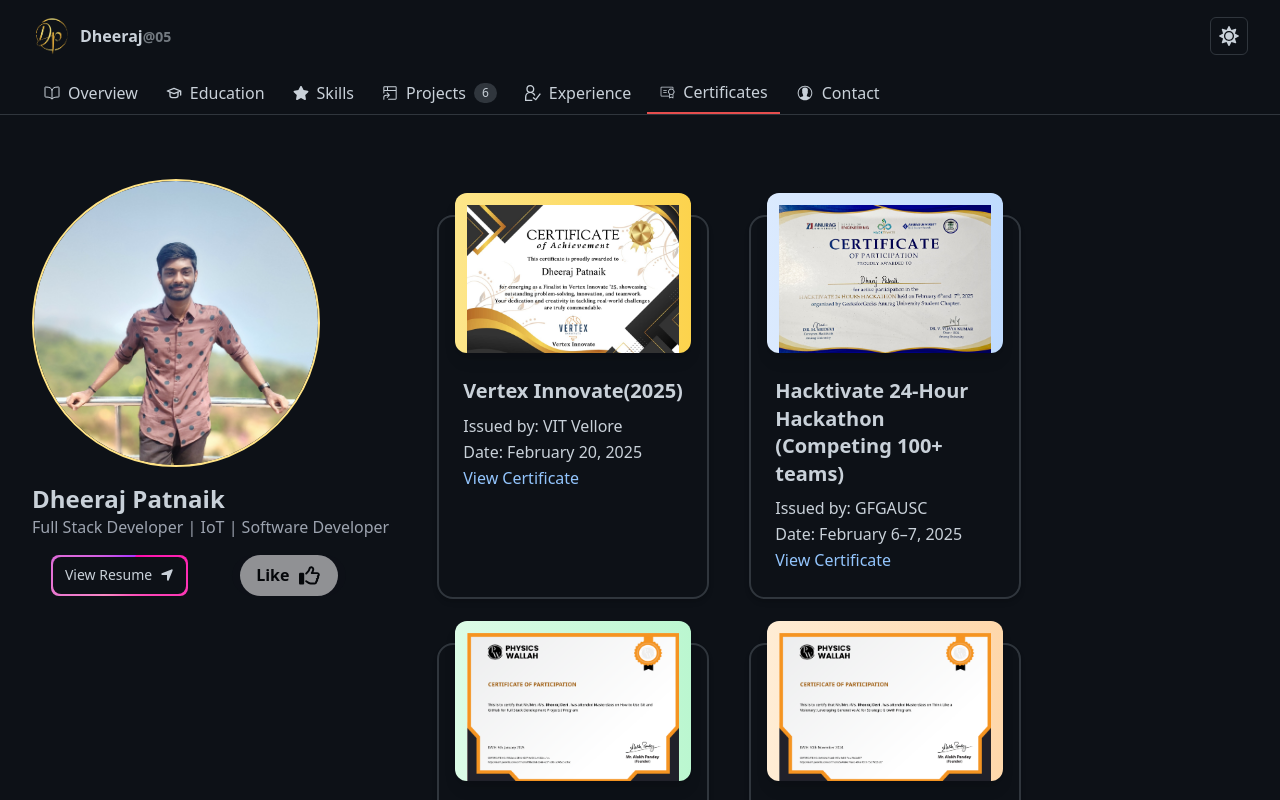
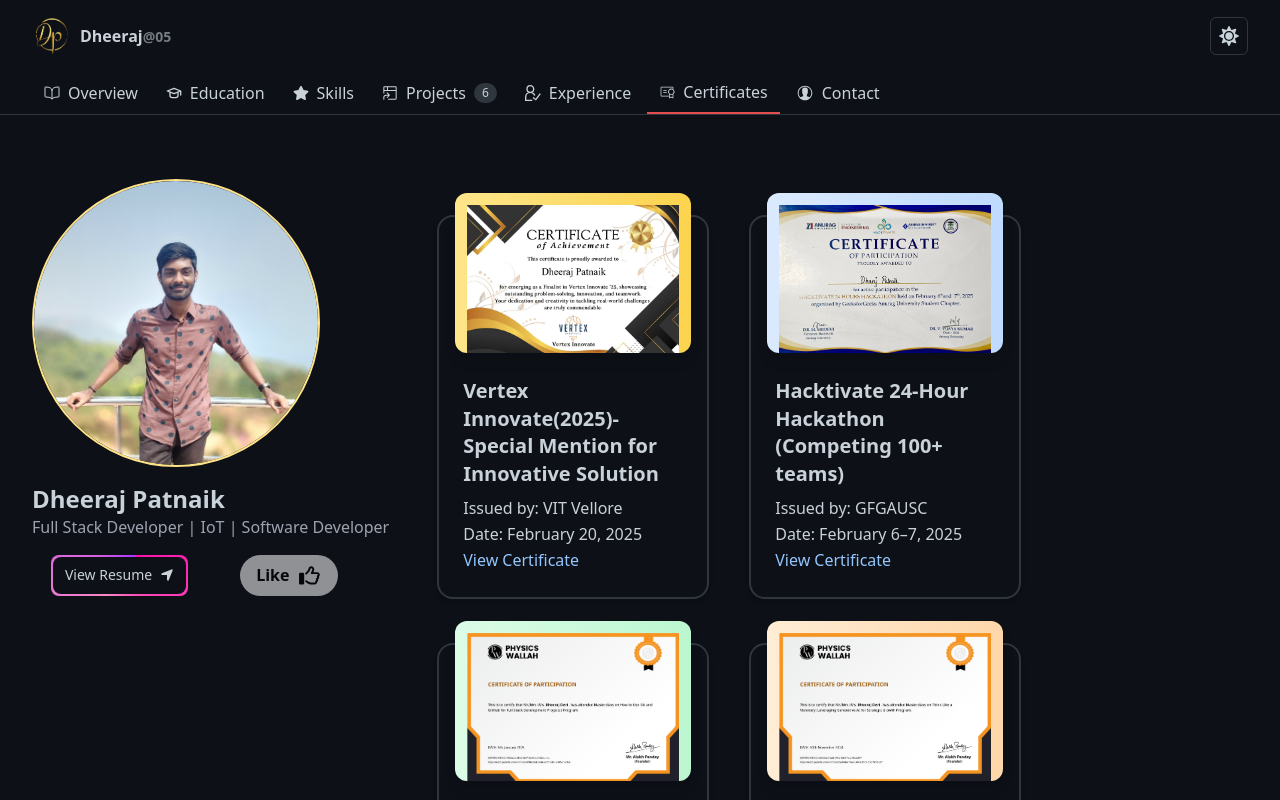
Before and after one commit to Dheeraj101097/Dheeraj_portfolio, a React (Vite) app in the folder portfolio/: page /certificates in a window 1280 px wide. Shown: the top 800 px of the page. Built offline with nearby package versions, Linux system fonts and the light colour scheme.

Commit message:
certificate added

```diff
--- a/portfolio/src/pages/Certificate.jsx
+++ b/portfolio/src/pages/Certificate.jsx
@@ -23,7 +23,7 @@ const Certificate = () => {
               </div>
               <div className="p-6">
                 <h5 className="mb-2 block font-sans text-xl font-semibold leading-snug tracking-normal text-blue-gray-900 antialiased">
-                  Vertex Innovate(2025)
+                  Vertex Innovate(2025)-Special Mention for Innovative Solution
                 </h5>
                 <p className="block font-sans text-base font-light leading-relaxed text-inherit antialiased">
                   Issued by: VIT Vellore
```
